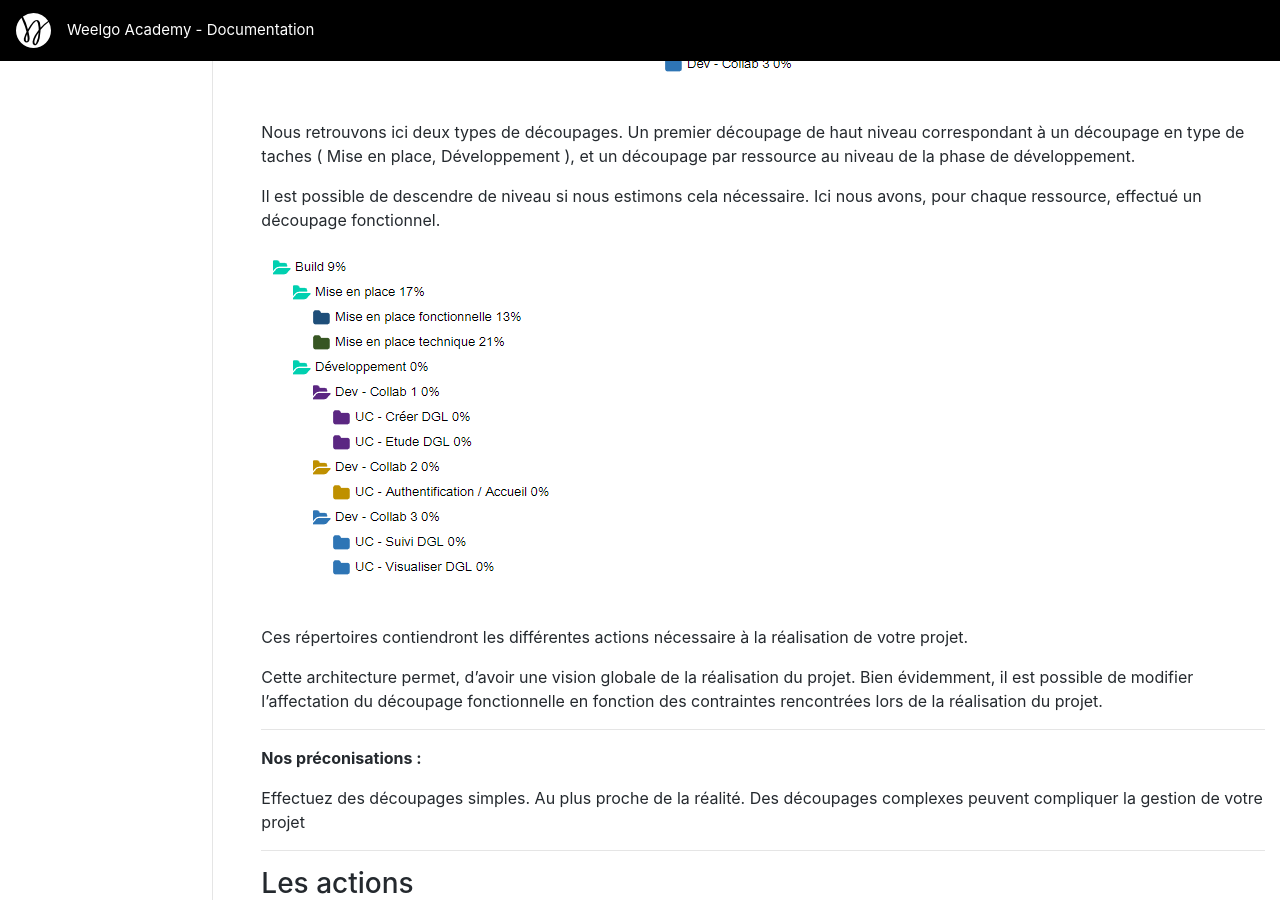
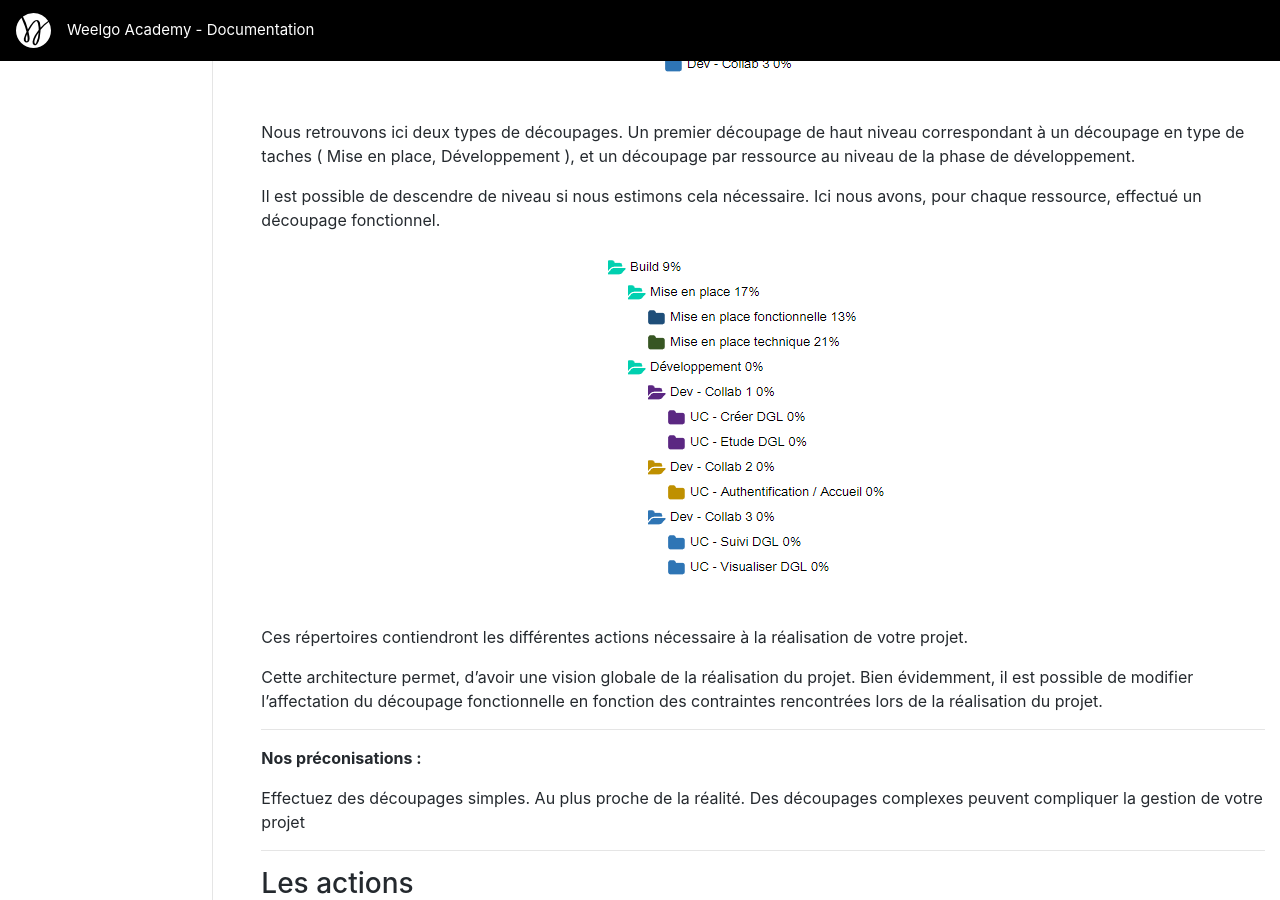
Before and after one commit to Weelgo/weelgo.github.io, a Jekyll site: the page built from fr/tutoriels/creationReseau.md, in a window 1280 px wide and 900 px high, scrolled down 926 px. Built offline with Jekyll 4.4.1, drawn with Linux system fonts in a browser that asks for light colours.

Commit message:
Update creationReseau.md

```diff
--- a/fr/tutoriels/creationReseau.md
+++ b/fr/tutoriels/creationReseau.md
@@ -39,7 +39,9 @@ Nous retrouvons ici deux types de découpages. Un premier découpage de haut niv
 
 Il est possible de descendre de niveau si nous estimons cela nécessaire.  Ici nous avons, pour chaque ressource, effectué un découpage fonctionnel.
 
-![repertoire2](/fr/img/repertoire2.png?style=centerme)
+<p align="center">
+<img src="/fr/img/repertoire2.png">
+</p>
 
 
 Ces répertoires contiendront les différentes actions nécessaire à la réalisation de votre projet.
@@ -62,7 +64,9 @@ Dans Weelgo, chaque action doit aboutir à un livrable. Une action ne peut pas
 
 Ces livrables peuvent être de 3 types. Des livrables neutres, intermédiaire ou des jalons.
 
-![action](/fr/img/actions.png?style=centerme)
+<p align="center">
+<img src="/fr/img/actions.png">
+</p>
 
 Pour chaque action, il est nécessaire de se poser les questions suivantes :
 * Que dois-je faire pour réaliser cette action?
```
